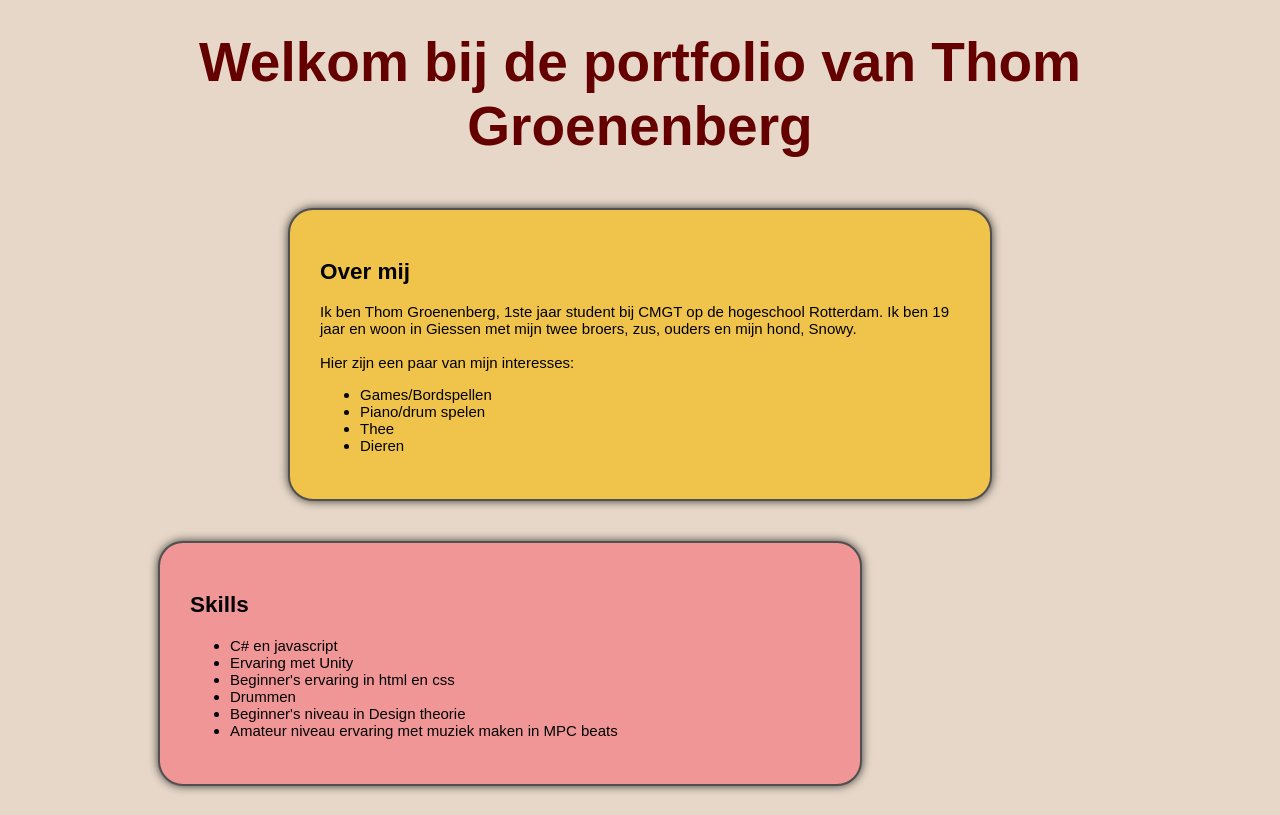
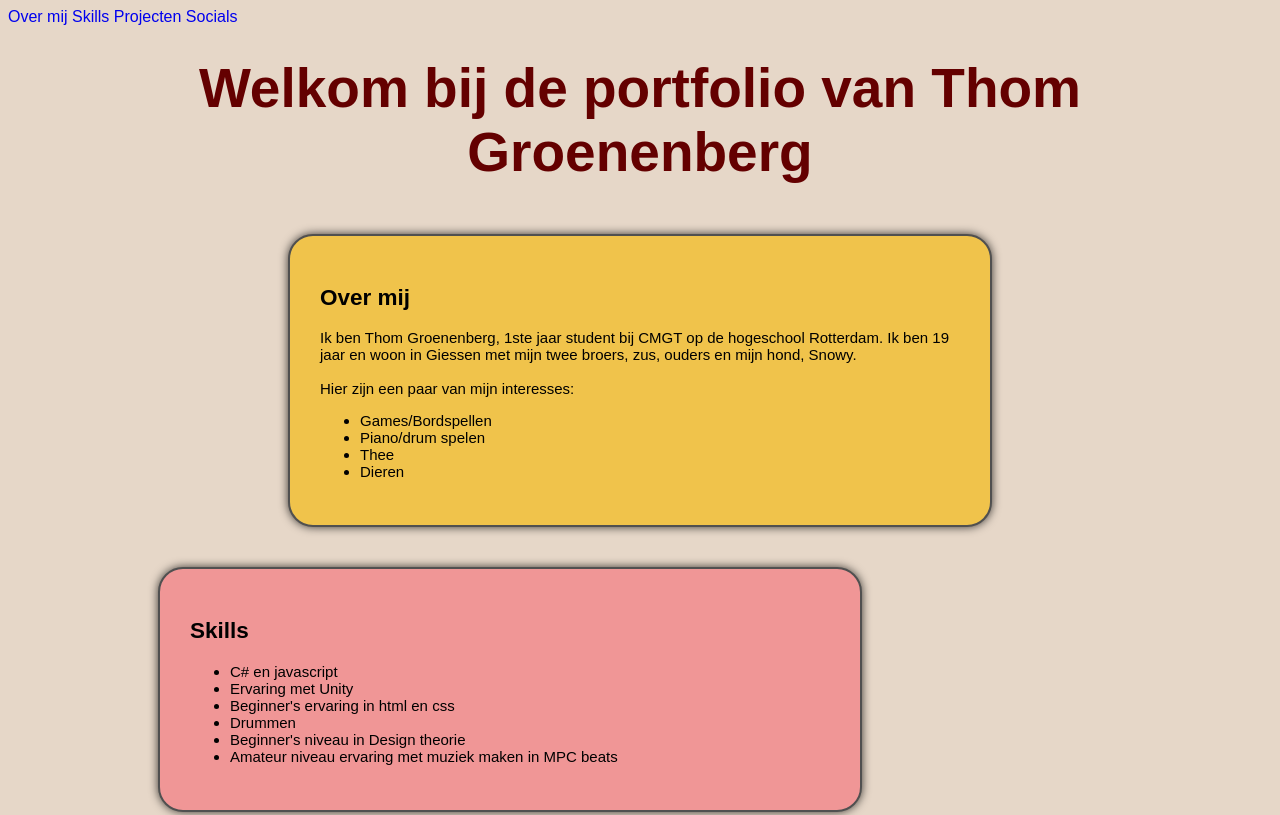
Before and after one commit to MossyMoth/html-les4, a plain HTML site: page index.html in a window 1280 px wide. Shown: the top 815 px of the page. Drawn offline with Linux system fonts and the light colour scheme.

Commit message:
Update index.html

```diff
--- a/index.html
+++ b/index.html
@@ -8,12 +8,20 @@
     <link rel="stylesheet" href="./css/style.css">
 </head>
 <body>
+
+  <nav>
+    <a href=#over-mij>Over mij</a>
+    <a href=#skills>Skills</a>
+    <a href=#projects>Projecten</a>
+    <a href=#contact>Socials</a>
+  </nav>
+
     <header>
         <H1> Welkom bij de portfolio van Thom Groenenberg </H1>
         </header>
 
         <section>
-        <div>
+        <div id="over-mij">
         <H2>Over mij</H2>
         <p>
           Ik ben Thom Groenenberg, 1ste jaar student bij CMGT op de hogeschool Rotterdam.
@@ -32,7 +40,6 @@
         </div>
         </section>
 
-          <section>
         <div id="skills">
         <H2>Skills</H2>
         <ul>
@@ -44,7 +51,6 @@
           <li>Amateur niveau ervaring met muziek maken in MPC beats</li>
         </ul>
         </div>
-        </section>
 
 
         <div id="projects">
```
